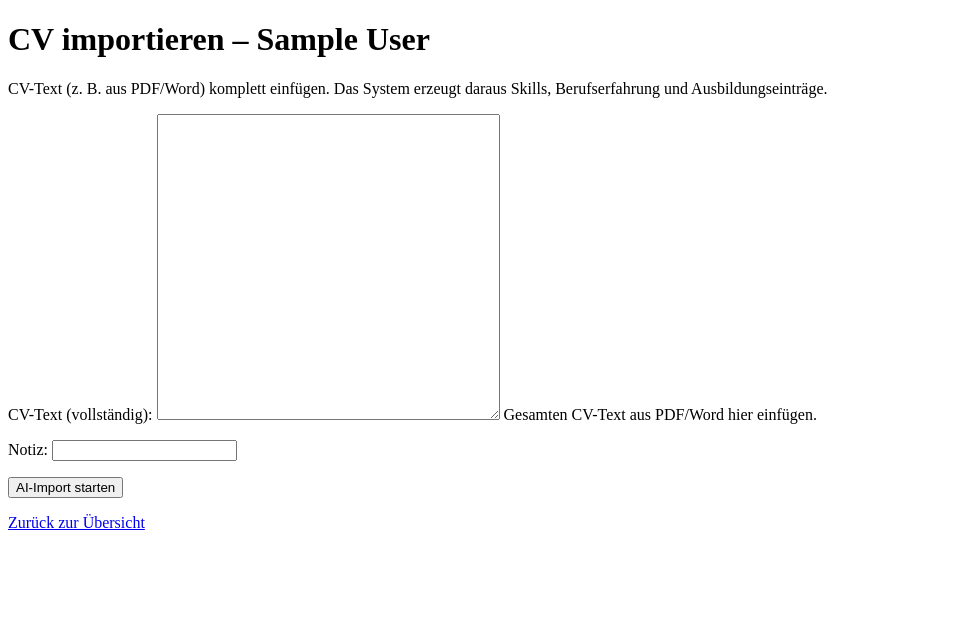
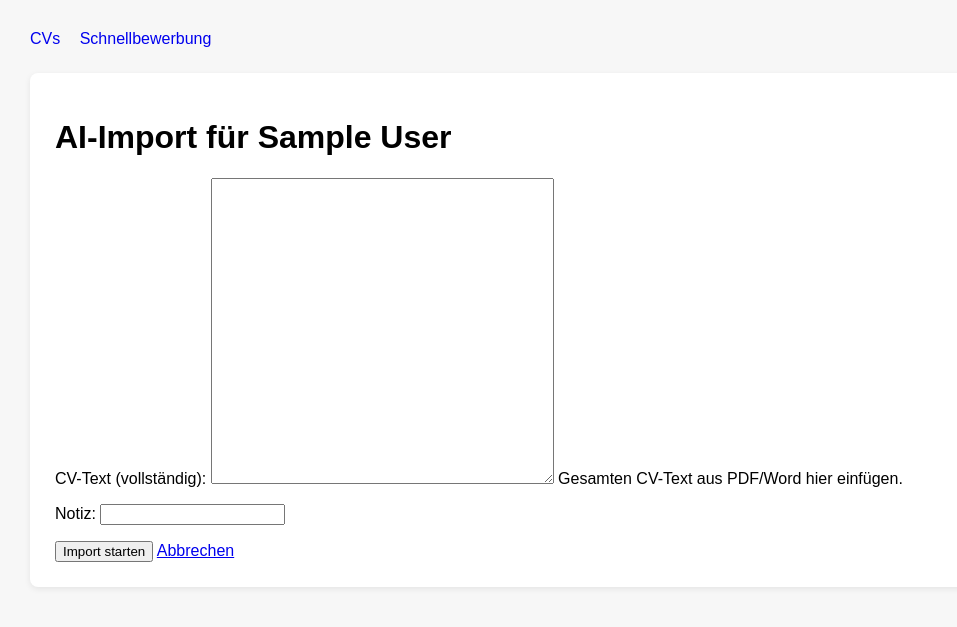
Before and after one commit to mhilmicicek07/py_JobAutomation, a Django app: page /cv/1/import/ in a window 1280 px wide. Shown: the top 627 px of the page, without its empty margins (0-957 px from the left). Run offline with Django 5.2, Linux system fonts and the light colour scheme; tables that the repository leaves empty hold one stand-in row (values such as "Sample post").

Commit message:
Refactor cv_import.html to extend base template

```diff
--- a/cv_manager/templates/cv_manager/cv_import.html
+++ b/cv_manager/templates/cv_manager/cv_import.html
@@ -1,26 +1,15 @@
-<!doctype html>
-<html lang="de">
-<head>
-  <meta charset="utf-8">
-  <title>CV importieren – {{ cv.full_name }}</title>
-</head>
-<body>
-  <h1>CV importieren – {{ cv.full_name }}</h1>
+{% extends "base.html" %}
 
-  <p>
-    CV-Text (z. B. aus PDF/Word) komplett einfügen. Das System erzeugt daraus
-    Skills, Berufserfahrung und Ausbildungseinträge.
-  </p>
+{% block title %}CV AI-Import{% endblock %}
 
-  <form method="post">
+{% block content %}
+<h1>AI-Import für {{ cv.full_name }}</h1>
+
+<form method="POST">
     {% csrf_token %}
     {{ form.as_p }}
 
-    <button type="submit">AI-Import starten</button>
-  </form>
-
-  <p>
-    <a href="{% url 'dashboard' %}">Zurück zur Übersicht</a>
-  </p>
-</body>
-</html>
+    <button type="submit">Import starten</button>
+    <a href="{% url 'dashboard' %}">Abbrechen</a>
+</form>
+{% endblock %}
```
